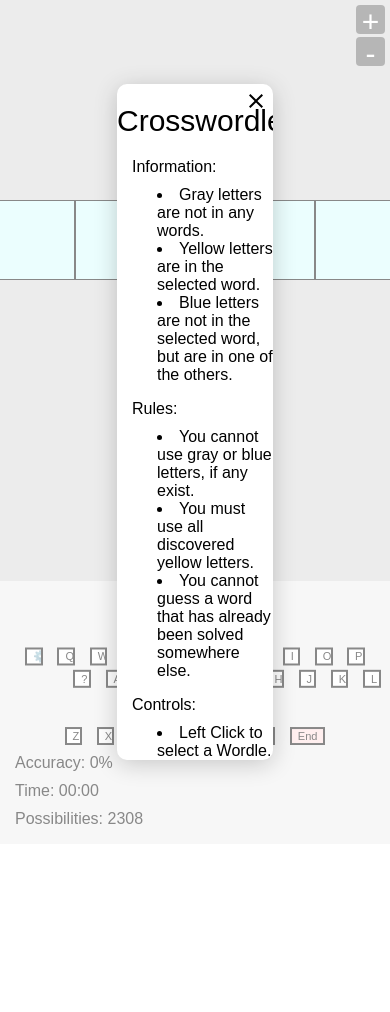
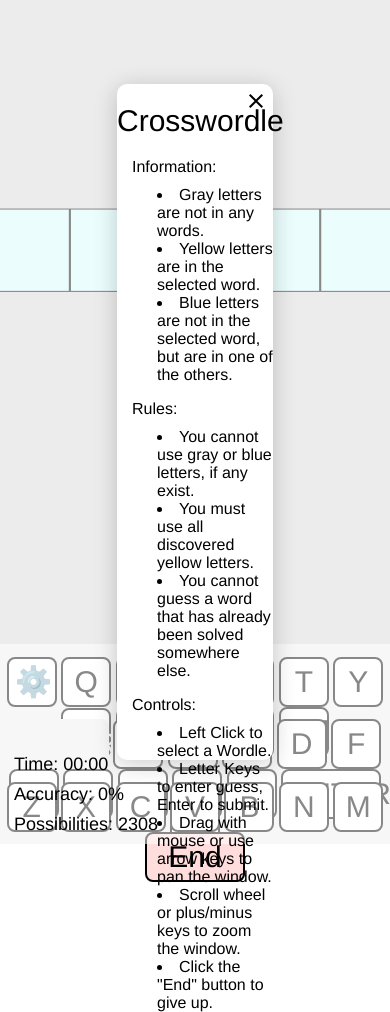
Before and after one commit to pxlpkr/pxlpkr.github.io, a plain HTML site: page index.html in a window 390 px wide. Before the commit the page ends 844 px from the top, so only its background shows below. Drawn offline with nearby package versions, Linux system fonts and the light colour scheme.

Commit message:
Rewriting for future mobile changes

```diff
--- a/index.html
+++ b/index.html
@@ -1,16 +1,20 @@
 <!DOCTYPE html>
 <html lang="en">
 <head>
+    <!-- Add CSS -->
     <link rel='stylesheet' type='text/css' href='main.css' media='screen'/>
+
+    <!-- Tab Information -->
+    <title>Crosswordle</title>
     <link href="https://pxlpkr.github.io/favicon.ico" type="image/x-icon" rel="icon">
     <link href="https://pxlpkr.github.io/favicon.ico" type="image/x-icon" rel="shortcut icon">
+
+    <!-- Other stuff -->
     <meta charset="UTF-8">
     <meta http-equiv="X-UA-Compatible" content="IE=edge">
     <meta name="viewport" content="width=device-width, initial-scale=1.0 user-scalable=no">
-    <title>Crosswordle</title>
 </head>
 <body>
-    <script src="https://ajax.googleapis.com/ajax/libs/jquery/3.6.0/jquery.min.js"></script>
     <script src='main.js'></script>
     <div id="settingsMenu" class="popup">
         <svg id="sclosemenu" class="xButton" xmlns="http://www.w3.org/2000/svg" height="24" viewBox="0 0 24 24" width="24"><path fill="var(--color-tone-1)" d="M19 6.41L17.59 5 12 10.59 6.41 5 5 6.41 10.59 12 5 17.59 6.41 19 12 13.41 17.59 19 19 17.59 13.41 12z"></path></svg>
@@ -39,7 +43,6 @@
         <button class="miniDifficultySetting" id="25k">25k</button>
         <button class="miniDifficultySetting" id="450k">450k</button>
         <div style="clear:left"></div><br>
-        <!-- <button class="bigSettingButton" id="ultimateModeButton">Ultimate Crosswordle</button> -->
         <p class="ttext tsubtitle">Cheats:</p>
         <label class="switch" style="float:left">
             <input type="checkbox" id="dontForceYellowLettersSetting">
@@ -86,10 +89,8 @@
     </div>
     <div id="tutorialoverlay"></div>
     <canvas id="canvas"></canvas>
-    <button class="zoomButton" id="zoomIn" onclick="staticZoomIn()">+</button>
-    <button class="zoomButton" id="zoomOut" onclick="staticZoomOut()">-</button>
-    <div id="keyboard">
-        <div class="keyrow" id="kr1">
+    <div class="keyboard">
+        <div class="keyrow">
             <button class="key" id="settings">⚙️</button>
             <button class="key" id="q">Q</button>
             <button class="key" id="w">W</button>
@@ -103,8 +104,8 @@
             <button class="key" id="p">P</button>
             <button class="key" id="back">⌫</button>
         </div>
-        <div class="keyrow" id="kr2">
-            <button class="key keyinv" id="enteri">ENTER</button>
+        <div class="keyrow">
+            <button class="key klarge kinv" id="enteri">ENTER</button>
             <button class="key" id="help">?</button>
             <button class="key" id="a">A</button>
             <button class="key" id="s">S</button>
@@ -115,10 +116,10 @@
             <button class="key" id="j">J</button>
             <button class="key" id="k">K</button>
             <button class="key" id="l">L</button>
-            <button class="key" id="enter">ENTER</button>
+            <button class="key klarge" id="enter">ENTER</button>
             <button class="key keyinv" id="helpi">?</button>
         </div>
-        <div class="keyrow" id="kr3">
+        <div class="keyrow">
             <button class="key" id="z">Z</button>
             <button class="key" id="x">X</button>
             <button class="key" id="c">C</button>
@@ -126,12 +127,14 @@
             <button class="key" id="b">B</button>
             <button class="key" id="n">N</button>
             <button class="key" id="m">M</button>
-            <button class="key keywarn" id="resign">End</button>
+            <button class="key kwarn klarge" id="resign">End</button>
         </div>
-        <p class="lockbl nudget" id="timer">Time: 00:00</p>
-        <p class="lockbl nudget2" id="acc">Accuracy: 0%</p>
-        <p class="lockbl" id="possibilities">Possibilities: ???</p>
     </div>
-    <p class="locktm" id="headsup"></p>
+    <div class="widgetcontainer">
+        <p class="widget" id="widgetTimer">Time: 00:00</p>
+        <p class="widget" id="widgetAccuracy">Accuracy: 0%</p>
+        <p class="widget" id="widgetPossibilities">Possibilities: ???</p>
+    </div>
+    <p id="headsup"></p>
 </body>
 </html>
--- a/main.css
+++ b/main.css
@@ -1,133 +1,96 @@
 * {
-    font-family: "Helvetia", sans-serif;
+    font-family: "Helvetica", sans-serif;
     -webkit-font-smoothing: antialiased;
     -moz-osx-font-smoothing: grayscale;
-    text-decoration: none;
-    color:var(--color-tone-1);
-    overflow: hidden;
-    touch-action: none;
-
-    -webkit-touch-callout: none; /* iOS Safari */
-    -webkit-user-select: none; /* Safari */
-     -khtml-user-select: none; /* Konqueror HTML */
-       -moz-user-select: none; /* Old versions of Firefox */
-        -ms-user-select: none; /* Internet Explorer/Edge */
-            user-select: none; /* Chrome, Edge, Opera and Firefox */
 }
 
-body {
-    background: #ffffff;
-    margin: 0px;
+:root {
+    --keyboardDivHeight: min(30vh, 200px);
+    --keyboardRowHeight: calc(var(--keyboardDivHeight)/4);
+    --keyboardRowPaddingTop: calc(var(--keyboardRowHeight)/4);
+    --widgetSize: calc(8vh*20/75);
 }
 
-.zoomButton {
-    position: absolute;
-    border-radius: 4px;
-    right: 5px;
-    width: 29px;
-    height: 29px;
-    border: 0px;
-    margin: 0px;
-    outline: 0px;
-    padding: 0px;
-    background-color: rgba(100, 100, 100);
-    color: white;
-    font-size: calc(8vh*20/45);
-    cursor: pointer;
-}
-
-#zoomIn {
-    top: 5px;
-}
-
-#zoomOut {
-    top: 37px;
-}
-
-#game {
+canvas {
     width: 100vw;
-    height: 70vh;
+    height: calc(100vh-var(--keyboardDivHeight));
     position: absolute;
     right: 0; top: 0;
 }
 
-#keyboard {
+/* Keyboard stuff */
+.keyboard {
     z-index: 2;
+    position: absolute;
+    left: 0px;
+    bottom: 0px;
     width: 100vw;
-    height: 30vh;
+    height: var(--keyboardDivHeight);
     background: #eeeeee;
-    position: fixed;
-    bottom: 0;
     text-align: center;
-    padding-top: 10px;
+    padding: 0px;
 }
 
 .keyrow {
-    position: absolute;
-    top: 50%; left: 50%;
+    height: var(--keyboardRowHeight);
     width: 100vw;
-    /* margin-bottom: 15px; */
-}
-
-#kr1 {
-    transform: translate(-50%,-175%);
-}
-#kr2 {
-    transform: translate(-50%,-50%);
-}
-#kr3 {
-    transform: translate(-50%,75%);
+    padding-top: var(--keyboardRowPaddingTop);
 }
 
 .key {
+    /* transform: translateY(0%); */
     border: #000000;
     border-style: solid;
     border-width: 2px;
-    margin-left: 5px;
-    margin-right: 5px;
-    /* min-width: 8vh; */
-    height: 8vh;
+    border-radius: 8px;
+    width: var(--keyboardRowHeight);
+    height: var(--keyboardRowHeight);
     background: #ffffff;
     /* border-radius: 3px; */
     font-size: calc(8vh*20/45);
 }
 
 .key:hover {
-    border-style: dashed;
+    /* color: #2222ff;
+    border-color: #2222ff; */
     cursor: pointer;
 }
 
-.keyinv:hover {
-    border-style: none;
-    cursor: default;
-}
-
-.keywarn {
-    background: #ffdddd;
-    /* min-width: 8vh; */
-}
-
-.keyinv {
+.kinv {
     background: #eeeeee;
     border: #eeeeee;
     color: #eeeeee;
 }
 
-.lockbl {
+.kinv:hover {
+    border-style: none;
+    cursor: default;
+}
+
+.klarge {
+    width: calc(var(--keyboardRowHeight)*2);
+}
+
+.kwarn {
+    background: #ffdddd;
+}
+
+/* Widget stuff */
+.widgetcontainer {
     position: absolute;
-    left: 15px;
+    z-index: 3;
+    left: 5px;
     bottom: 0px;
 }
 
-.nudget {
-    bottom: 28px;
+.widget {
+    font-size: var(--widgetSize);
+    margin: calc(var(--widgetSize)/2);
+    z-index: 3;
+    bottom: 0px;
 }
 
-.nudget2 {
-    bottom: 56px;
-}
-
-.locktm {
+#headsup {
     position: absolute;
     left: 50%;
     width: 100vh;
@@ -181,8 +144,7 @@ body {
     display: none;
     z-index: 4;
     position: absolute;
-    top: 50%;
-    left: 50%;
+    top: 50%; left: 50%;
     margin: -40vh 0 0 -20vw;
     height: 80vh;
     width: 40vw;
@@ -217,11 +179,13 @@ body {
     display: none;
     z-index: 3;
     position: absolute;
+    top: 0; left: 0;
     height: 100vh;
     width: 100vw;
     background-color: #ffffff88;
 }
 
+/* Slider stuff */
 .switch {
     position: relative;
     display: inline-block;
```
Also changed, not shown: main.js. Lines whose indentation alone changed are shown as unchanged.
